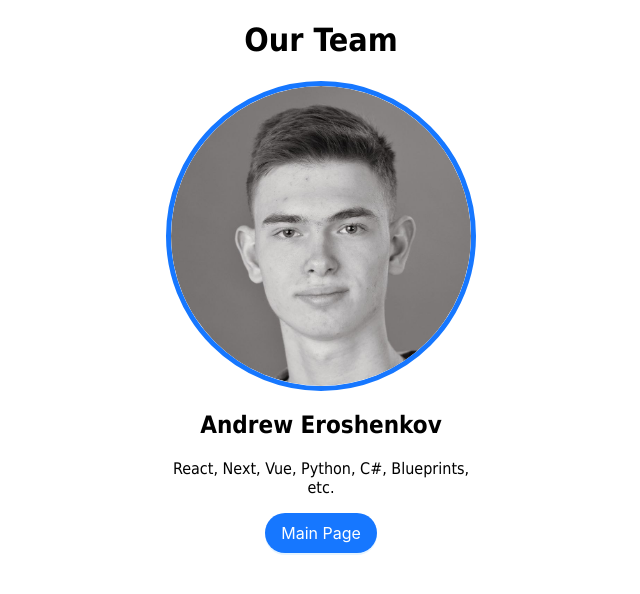
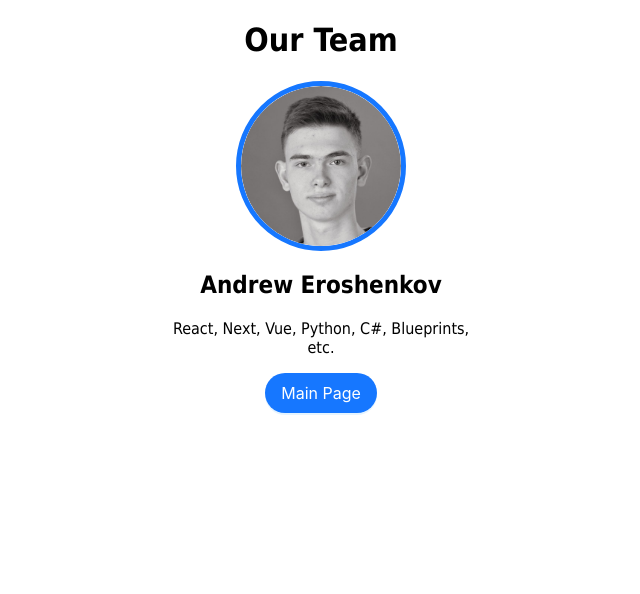
Before and after one commit to CnoLvaN/ijustseen-profile, a Next.js app: page / in a window 1280 px wide. Shown: the top 594 px of the page, without its empty margins (319-959 px from the left). Built offline with nearby package versions, Linux system fonts and the light colour scheme.

Commit message:
avatar changed

```diff
--- a/src/app/base.module.scss
+++ b/src/app/base.module.scss
@@ -22,8 +22,8 @@
   margin: 0 auto;
   position: relative;
   overflow: hidden;
-  width: 300px;
-  height: 300px;
+  width: 160px;
+  height: 160px;
   border-radius: 50%;
   border: 5px solid #1677ff;
 }
@@ -33,8 +33,6 @@
   top: 50%;
   left: 50%;
   transform: translate(-50%, -50%);
-  width: 300px;
-  height: 300px;
   object-fit: cover;
   border-radius: 50%;
 }
--- a/src/app/page.tsx
+++ b/src/app/page.tsx
@@ -1,7 +1,7 @@
 import Image from "next/image";
 import styles from "./base.module.scss";
 import { Button, Typography } from "antd";
-import { Container } from "@/components/Container/Сontainer";
+import { Container } from "@/components/Container/Container";
 
 export default function Home() {
   const { Title } = Typography;
@@ -13,7 +13,7 @@ export default function Home() {
         </div>
 
         <div className={styles.img}>
-          <Image src="/me.png" width={320} height={320} alt="me" />
+          <Image src="/me.png" width={160} height={160} alt="me" />
         </div>
 
         <div className={styles.tittle}>
```
Also changed, not shown: src/components/Container/Container.tsx (renamed from src/components/Container/Сontainer.tsx).
